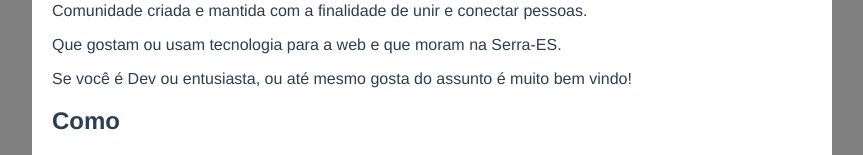
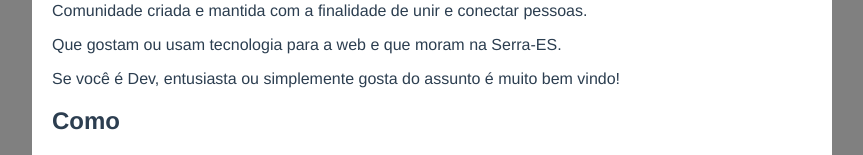
Before and after one commit to jprando/jsserra.dev, a Vue app: page / in a window 1280 px wide. Shown: the part 369-524 px from the top of the page, without its empty margins (208-1071 px from the left). Built offline with nearby package versions, Linux system fonts and the light colour scheme.

Commit message:
ajuste no texto de boas vindas

```diff
--- a/src/components/JsSerraBanner.vue
+++ b/src/components/JsSerraBanner.vue
@@ -5,7 +5,7 @@
     <h2> Tecnologia Web na Serra-ES </h2>
     <p>Comunidade criada e mantida com a finalidade de unir e conectar pessoas.</p>
     <p>Que gostam ou usam tecnologia para a web e que moram na Serra-ES.</p>
-    <p>Se você é Dev ou entusiasta, ou até mesmo gosta do assunto é muito bem vindo!</p>
+    <p>Se você é Dev, entusiasta ou simplemente gosta do assunto é muito bem vindo!</p>
     <h2>Como</h2>
     <p>Vamos aprender, fazer acontecer, evoluir e falar sobre.</p>
     <p>Através de encontros, talks, palestras e aulas em locais físicos ou online.</p>
```
